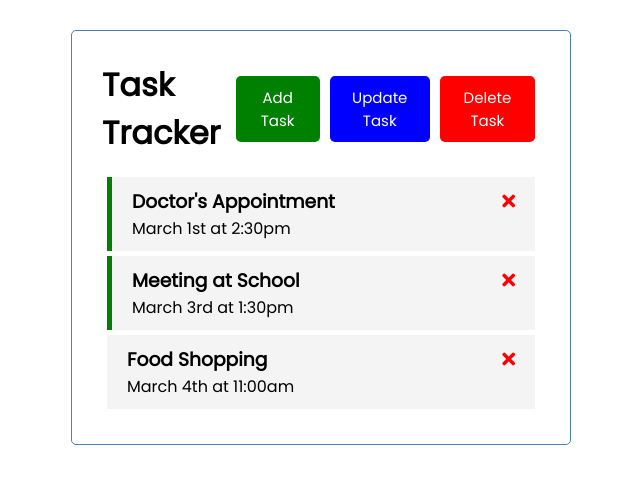
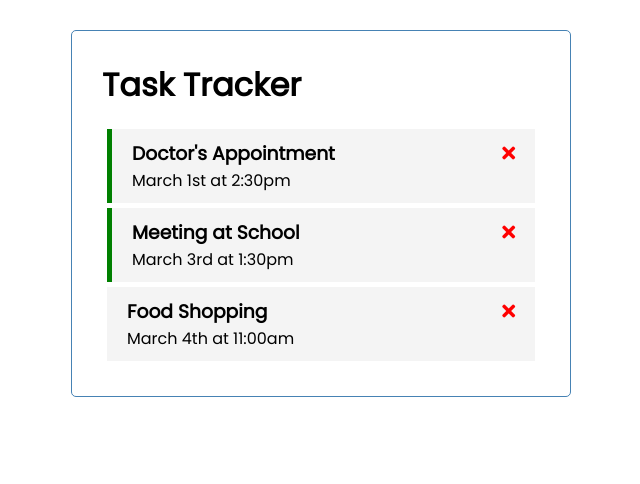
Before and after one commit to ShujaatAzim/VueTasks, a Vue app: page / in a window 1280 px wide. Shown: the top 484 px of the page, without its empty margins (319-959 px from the left). Built offline with nearby package versions, Linux system fonts and the light colour scheme.

Commit message:
Removed buttons from header, as no longer needed.

```diff
--- a/src/components/Header.vue
+++ b/src/components/Header.vue
@@ -1,9 +1,6 @@
 <template>
   <header>
     <h1>{{ title }}</h1>
-    <Button text="Add Task" color="green" />
-    <Button text="Update Task" color="blue" />
-    <Button text="Delete Task" color="red" />
   </header>
 </template>
 
```
